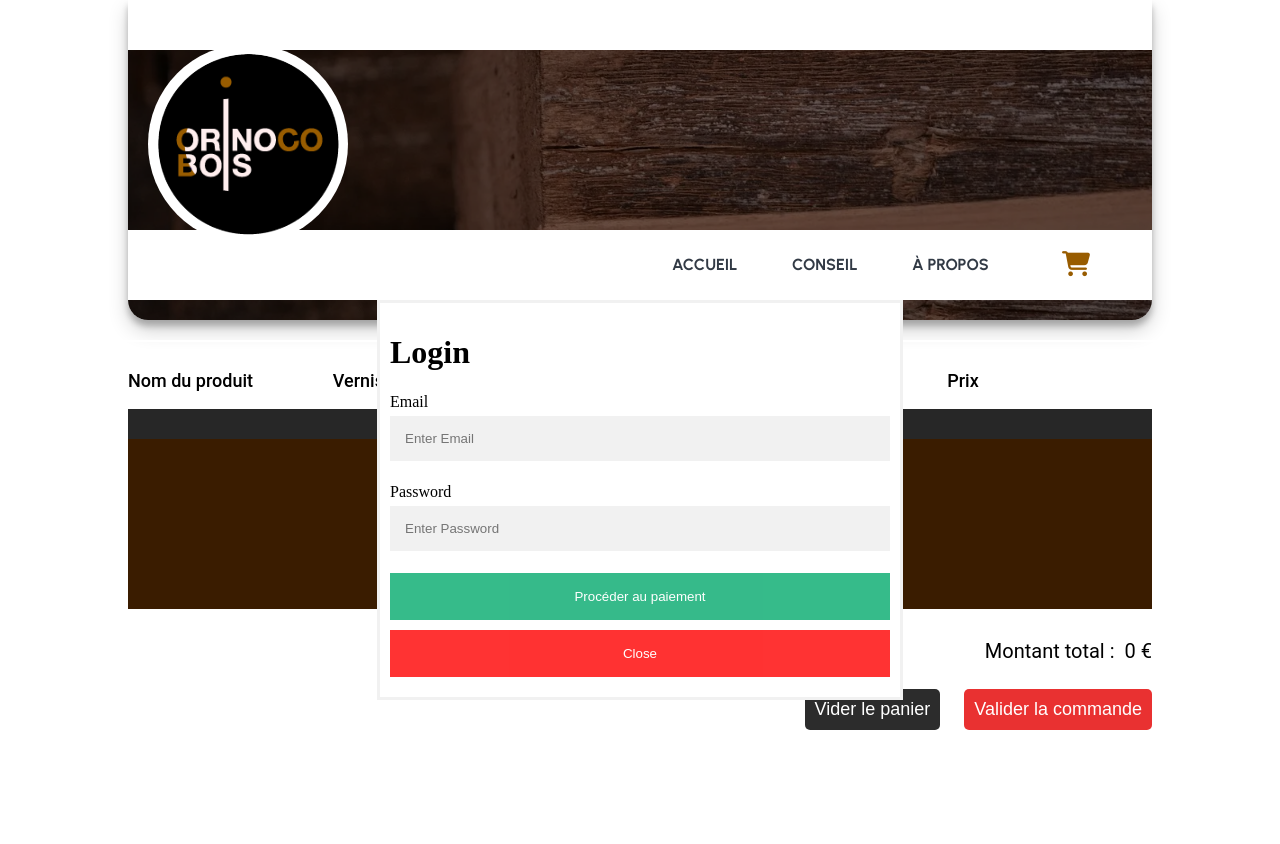
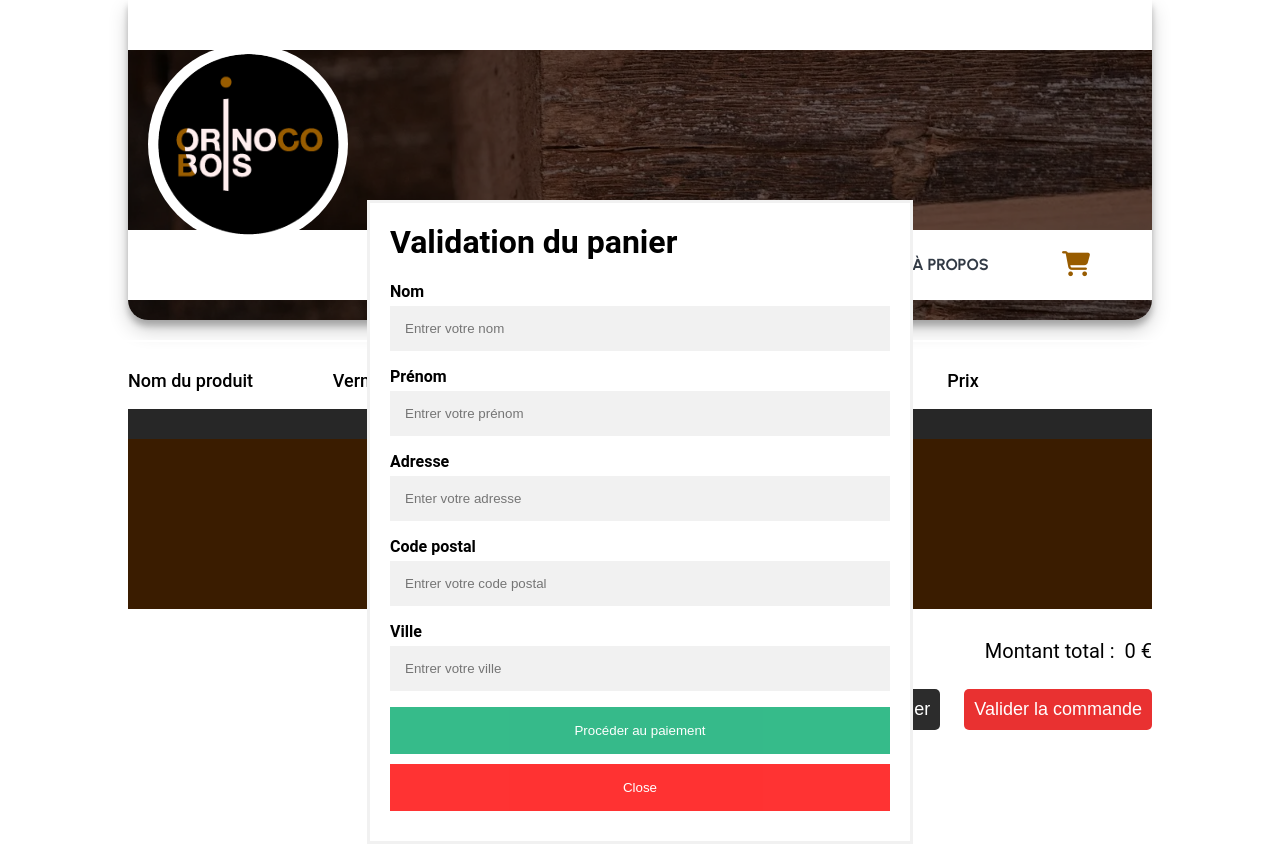
Before and after one commit to beyondnaxos/P5_kohler_anthony, a website: page cart.html in a window 1280 px wide. Both pictures are taken after a click on the button "Valider la commande". Before the commit the page ends 800 px from the top, so only its background shows below. Drawn offline with Linux system fonts and the light colour scheme.

Commit message:
amélioration du formulaire

```diff
--- a/cart.html
+++ b/cart.html
@@ -55,13 +55,19 @@
 
       <div class="form-popup" id="myForm">
         <form action="/action_page.php" class="form-container">
-          <h1>Login</h1>
+          <h1>Validation du panier</h1>
 
-          <label for="email">Email</label>
-          <input type="text" placeholder="Enter Email" name="email" required>
+          <label for="email">Nom</label>
+          <input type="text" placeholder="Entrer votre nom" name="email" required>
 
-          <label for="psw">Password</label>
-          <input type="password" placeholder="Enter Password" name="psw" required>
+          <label for="psw">Prénom</label>
+          <input type="password" placeholder="Entrer votre prénom" name="psw" required>
+          <label for="psw">Adresse</label>
+          <input type="password" placeholder="Enter votre adresse" name="psw" required>
+          <label for="psw">Code postal</label>
+          <input type="password" placeholder="Entrer votre code postal" name="psw" required>
+          <label for="psw">Ville</label>
+          <input type="password" placeholder="Entrer votre ville" name="psw" required>
 
           <button type="submit" class="btn">Procéder au paiement</button>
           <button type="button" class="btn cancel">Close</button>
--- a/scss/style.scss
+++ b/scss/style.scss
@@ -410,7 +410,7 @@ main {
 .form-popup {
   display: none;
   position: absolute;
-  top: 300px;
+  top: 200px;
 
   border: 3px solid #f1f1f1;
   z-index: 9;
@@ -420,15 +420,14 @@ main {
 .form-container {
   max-width: 1024px;
   width: 500px;
-  padding: 10px;
+  padding: 20px;
   background-color: white;
 }
 
 /* Full-width input fields */
 .form-container input[type=text], .form-container input[type=password] {
-  // width: 80%;
   padding: 15px;
-  margin: 5px 0 22px 0;
+  margin: 5px 0 16px 0;
   border: none;
   background: #f1f1f1;
 }
@@ -465,3 +464,13 @@ form {
   display: flex;
   flex-direction: column;
 }
+
+form h1 {
+  font-family: roboto;
+  margin-top: 0;
+}
+
+label{
+  font-weight: bold;
+  font-family: roboto;
+}
```
Also changed, not shown: css/style.css, 1 other file.
